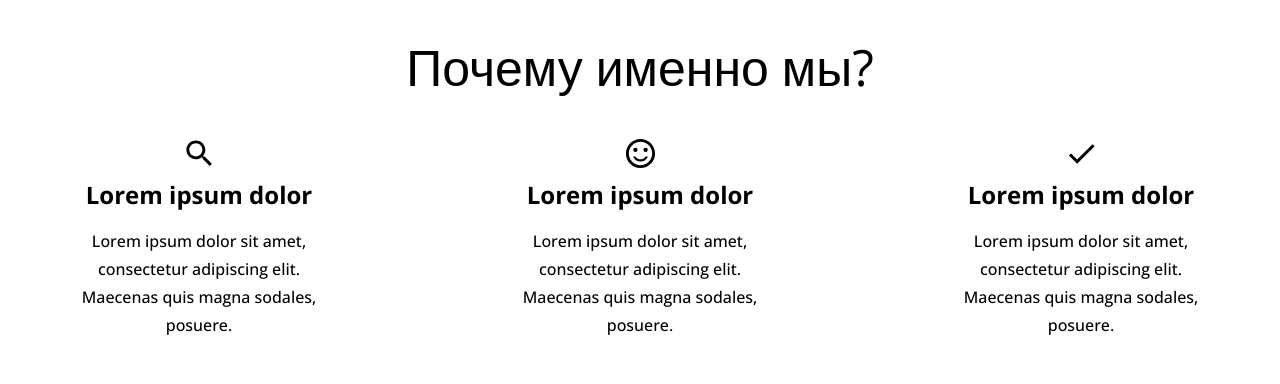
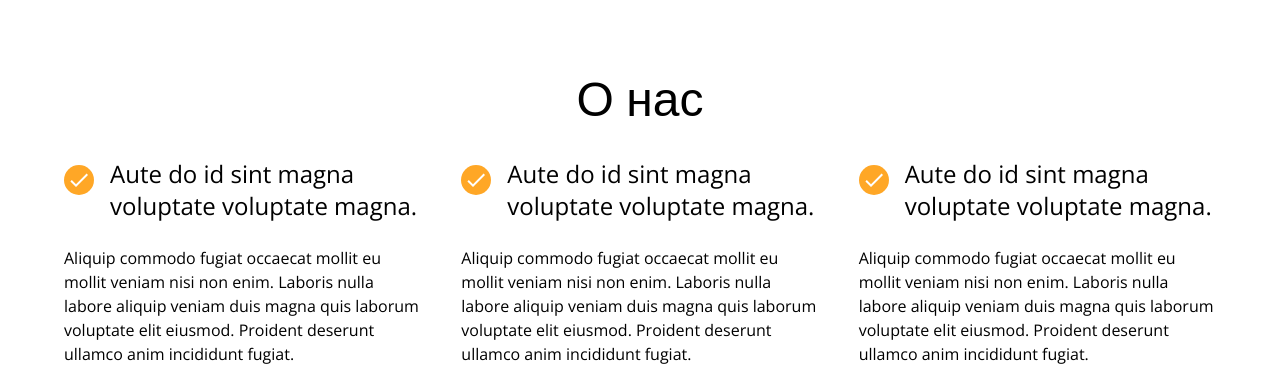
Before and after one commit to TopTrip-ge/top-trip, a React (Create React App) app: page / in a window 1280 px wide. Shown: the part 568-952 px from the top of the page. Built offline with nearby package versions, Linux system fonts and the light colour scheme; no server answers; the database is empty.

Commit message:
feat: added about us on home page

```diff
--- a/src/components/icon/icon.tsx
+++ b/src/components/icon/icon.tsx
@@ -13,6 +13,7 @@ import {
   Place,
   SupportAgent,
   Menu,
+  Done,
 } from "@mui/icons-material";
 import { SvgIconProps } from "@mui/material";
 
@@ -30,6 +31,7 @@ const ICONS = {
   Place,
   SupportAgent,
   Menu,
+  Done,
 };
 
 export type IconTypes = keyof typeof ICONS;
--- /dev/null
+++ b/src/pages/home/components/about-us/about-us.tsx
@@ -0,0 +1,74 @@
+import { FC } from "react";
+import uniqid from "uniqid";
+import { Container, Grid, Typography } from "@mui/material";
+import { Section } from "components/section";
+import { CheckMark } from "./components";
+
+const REASONS = [
+  {
+    reason: "Aute do id sint magna voluptate voluptate magna.",
+    description: `Aliquip commodo fugiat occaecat mollit eu mollit veniam nisi non enim. Laboris nulla
+    labore aliquip veniam duis magna quis laborum voluptate elit eiusmod.
+    Proident deserunt ullamco anim incididunt fugiat.`,
+  },
+  {
+    reason: "Aute do id sint magna voluptate voluptate magna.",
+    description: `Aliquip commodo fugiat occaecat mollit eu mollit veniam nisi non enim. Laboris nulla
+    labore aliquip veniam duis magna quis laborum voluptate elit eiusmod.
+    Proident deserunt ullamco anim incididunt fugiat.`,
+  },
+  {
+    reason: "Aute do id sint magna voluptate voluptate magna.",
+    description: `Aliquip commodo fugiat occaecat mollit eu mollit veniam nisi non enim. Laboris nulla
+    labore aliquip veniam duis magna quis laborum voluptate elit eiusmod.
+    Proident deserunt ullamco anim incididunt fugiat.`,
+  },
+  {
+    reason: "Aute do id sint magna voluptate voluptate magna.",
+    description: `Aliquip commodo fugiat occaecat mollit eu mollit veniam nisi non enim. Laboris nulla
+    labore aliquip veniam duis magna quis laborum voluptate elit eiusmod.
+    Proident deserunt ullamco anim incididunt fugiat.`,
+  },
+  {
+    reason: "Aute do id sint magna voluptate voluptate magna.",
+    description: `Aliquip commodo fugiat occaecat mollit eu mollit veniam nisi non enim. Laboris nulla
+    labore aliquip veniam duis magna quis laborum voluptate elit eiusmod.
+    Proident deserunt ullamco anim incididunt fugiat.`,
+  },
+  {
+    reason: "Aute do id sint magna voluptate voluptate magna.",
+    description: `Aliquip commodo fugiat occaecat mollit eu mollit veniam nisi non enim. Laboris nulla
+    labore aliquip veniam duis magna quis laborum voluptate elit eiusmod.
+    Proident deserunt ullamco anim incididunt fugiat.`,
+  },
+];
+
+export const AboutUs: FC = () => {
+  return (
+    <Section>
+      <Container>
+        <Typography component="h3" variant="h3" sx={{ my: 4, textAlign: "center" }}>
+          О нас
+        </Typography>
+        <Grid container spacing={5} sx={{ justifyContent: "center" }}>
+          {REASONS.map(({ reason, description }) => (
+            <Grid item xs={9} sm={6} md={4} sx={{ display: "flex", flexDirection: "column", gap: 3 }}>
+              <Typography
+                key={uniqid()}
+                component="h5"
+                variant="h5"
+                sx={{ display: "flex", flexDirection: "row", gap: 2, alignItems: "top" }}
+              >
+                <CheckMark marginTop="7px" />
+                {reason}
+              </Typography>
+              <Typography key={uniqid()} component="p">
+                {description}
+              </Typography>
+            </Grid>
+          ))}
+        </Grid>
+      </Container>
+    </Section>
+  );
+};
--- /dev/null
+++ b/src/pages/home/components/about-us/components/index.ts
@@ -0,0 +1 @@
+export * from "./сheck-mark";
--- /dev/null
+++ b/src/pages/home/components/about-us/components/сheck-mark/check-mark.tsx
@@ -0,0 +1,25 @@
+import { FC } from "react";
+import { Box } from "@mui/material";
+import { Icon } from "components/icon";
+
+interface Props {
+  marginTop?: number | string;
+}
+
+export const CheckMark: FC<Props> = ({ marginTop }) => (
+  <Box
+    sx={{
+      display: "flex",
+      flexShrink: 0,
+      alignItems: "center",
+      justifyContent: "center",
+      width: "30px",
+      height: "30px",
+      borderRadius: "50%",
+      backgroundColor: "custom.orange",
+      mt: marginTop,
+    }}
+  >
+    <Icon name="Done" sx={{ color: "custom.white" }} />
+  </Box>
+);
--- /dev/null
+++ b/src/pages/home/components/about-us/components/сheck-mark/index.ts
@@ -0,0 +1 @@
+export * from "./check-mark";
--- /dev/null
+++ b/src/pages/home/components/about-us/index.ts
@@ -0,0 +1,2 @@
+export * from "./about-us";
+export * from "./components";
--- a/src/pages/home/components/index.ts
+++ b/src/pages/home/components/index.ts
@@ -2,3 +2,4 @@ export * from "./search";
 export * from "./why-us";
 export * from "./popular-destinations";
 export * from "./search-anchor";
+export * from "./about-us";
--- a/src/pages/home/home.tsx
+++ b/src/pages/home/home.tsx
@@ -1,7 +1,7 @@
 import { FC } from "react";
 import { MainLayout } from "layouts/main";
 import { useHome } from "./hooks";
-import { PopularDestinations, Search, SearchAnchor, WhyUs } from "./components";
+import { PopularDestinations, Search, SearchAnchor, WhyUs, AboutUs } from "./components";
 
 export const Home: FC = () => {
   const { searchProps } = useHome();
@@ -9,6 +9,7 @@ export const Home: FC = () => {
   return (
     <MainLayout>
       <Search {...searchProps} />
+      <AboutUs />
       <WhyUs />
       <PopularDestinations />
       <SearchAnchor />
```
